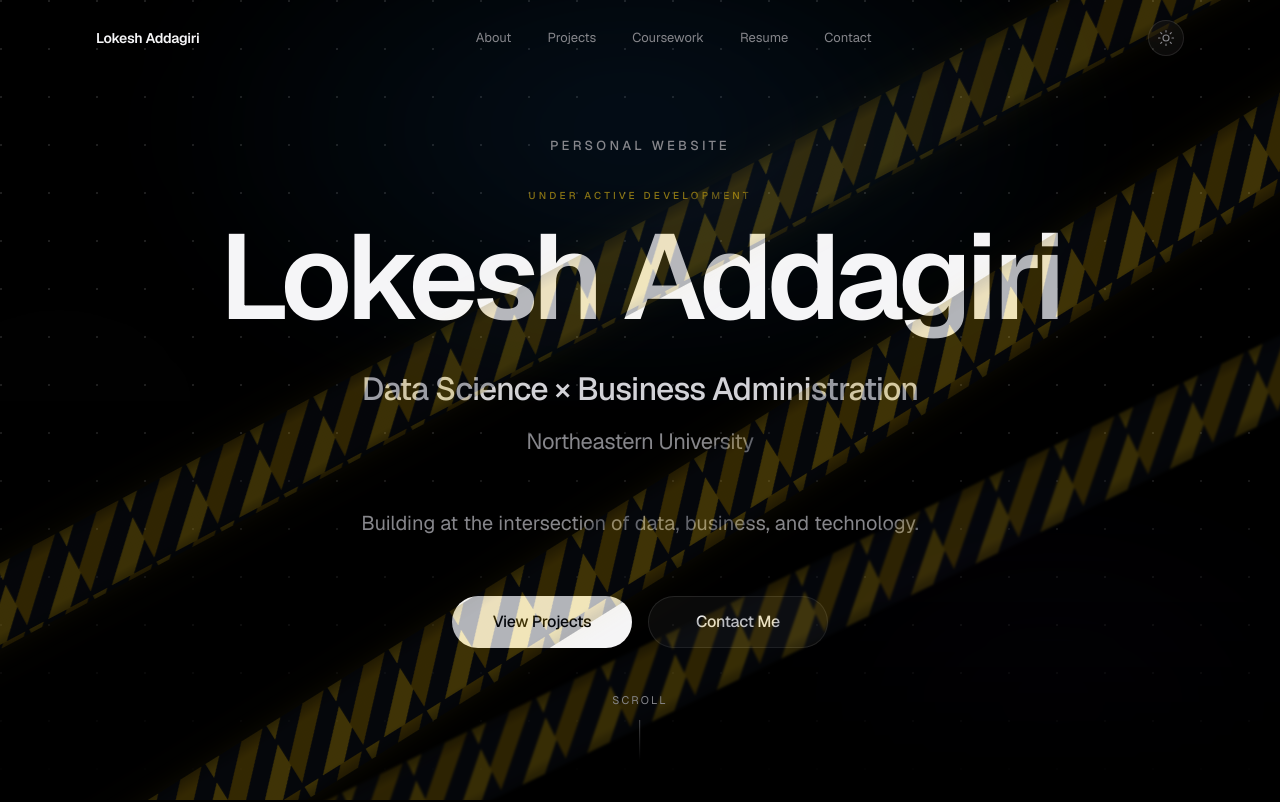
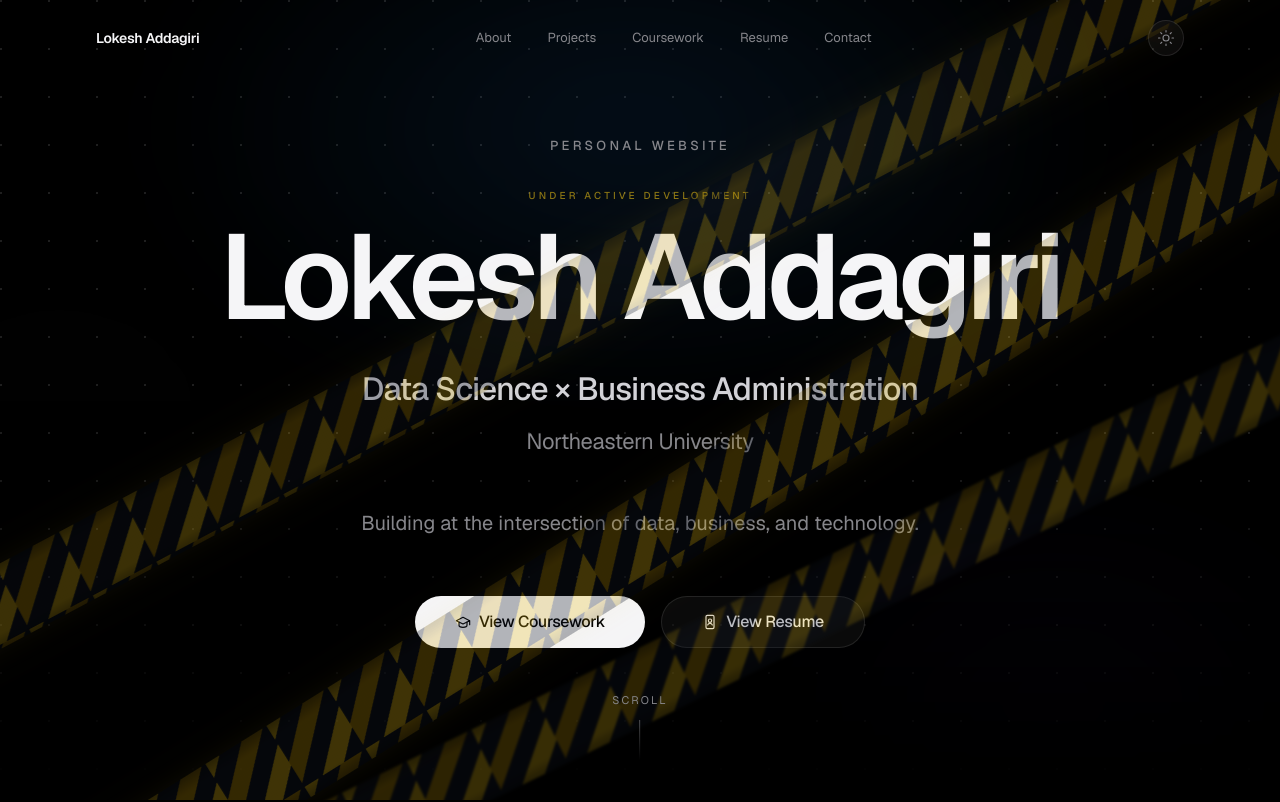
Before and after one commit to neu-laddagiri/lokesh-website, a Next.js app: page / in a window 1280 px wide. Shown: the top 802 px of the page. Built offline with nearby package versions, Linux system fonts and the light colour scheme.

Commit message:
Homepage improvements, hero CTA updates, syllabus UX improvements

```diff
--- a/src/app/page.tsx
+++ b/src/app/page.tsx
@@ -105,6 +105,45 @@ function ArrowIcon() {
       className="transition-transform duration-300 group-hover:translate-x-0.5 group-hover:-translate-y-0.5"
     >
       <path d="M7 17L17 7M17 7H7M17 7V17" />
+    </svg>
+  );
+}
+
+function CourseworkIcon() {
+  return (
+    <svg
+      width="16"
+      height="16"
+      viewBox="0 0 24 24"
+      fill="none"
+      stroke="currentColor"
+      strokeWidth="1.75"
+      strokeLinecap="round"
+      strokeLinejoin="round"
+      aria-hidden
+    >
+      <path d="M22 10v6M2 10l10-5 10 5-10 5z" />
+      <path d="M6 12v5c0 1.5 2.7 3 6 3s6-1.5 6-3v-5" />
+    </svg>
+  );
+}
+
+function ResumeIcon() {
+  return (
+    <svg
+      width="16"
+      height="16"
+      viewBox="0 0 24 24"
+      fill="none"
+      stroke="currentColor"
+      strokeWidth="1.75"
+      strokeLinecap="round"
+      strokeLinejoin="round"
+      aria-hidden
+    >
+      <path d="M16 2H8a2 2 0 0 0-2 2v16a2 2 0 0 0 2 2h8a2 2 0 0 0 2-2V4a2 2 0 0 0-2-2z" />
+      <circle cx="12" cy="10" r="2.5" />
+      <path d="M8.5 16.5c.6-1.5 2-2.5 3.5-2.5s2.9 1 3.5 2.5" />
     </svg>
   );
 }
@@ -294,18 +333,20 @@ export default function Home() {
               variants={fadeUp}
               className="mt-14 flex flex-col items-center justify-center gap-4 sm:flex-row"
             >
-              <a
-                href="#projects"
-                className="inline-flex h-[52px] min-w-[180px] items-center justify-center rounded-full bg-cta-bg px-10 text-[16px] font-medium tracking-[-0.02em] text-cta-text transition-all duration-300 hover:bg-white hover:shadow-[0_0_60px_rgba(255,255,255,0.18)]"
+              <Link
+                href="/coursework"
+                className="inline-flex h-[52px] min-w-[180px] items-center justify-center gap-2 rounded-full bg-cta-bg px-10 text-[16px] font-medium tracking-[-0.02em] text-cta-text transition-all duration-300 hover:bg-white hover:shadow-[0_0_60px_rgba(255,255,255,0.18)]"
               >
-                View Projects
-              </a>
-              <a
-                href="#contact"
-                className="glass inline-flex h-[52px] min-w-[180px] items-center justify-center rounded-full px-10 text-[16px] font-medium tracking-[-0.02em] text-foreground transition-all duration-300 hover:bg-card-hover"
+                <CourseworkIcon />
+                View Coursework
+              </Link>
+              <Link
+                href="/resume"
+                className="glass inline-flex h-[52px] min-w-[180px] items-center justify-center gap-2 rounded-full px-10 text-[16px] font-medium tracking-[-0.02em] text-foreground transition-all duration-300 hover:bg-card-hover"
               >
-                Contact Me
-              </a>
+                <ResumeIcon />
+                View Resume
+              </Link>
             </motion.div>
           </motion.div>
 
```
